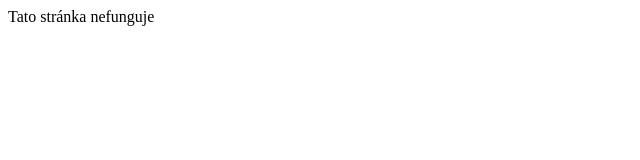
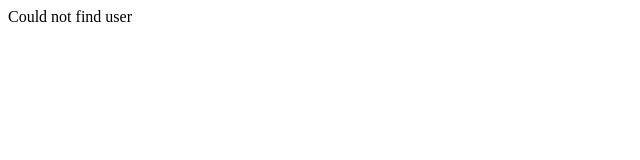
Before and after one commit to jachymdarmozroutkulhavy/ngl, a plain HTML site: page 404.html in a window 1280 px wide. Shown: the full height of the page, 0-640 px from the left. Drawn offline with Linux system fonts and the light colour scheme.

Commit message:
Update 404.html

```diff
--- a/404.html
+++ b/404.html
@@ -1,6 +1,6 @@
 <!DOCTYPE html>
 <html>
 <body>
-Tato stránka nefunguje
+Could not find user
 </body>
 </html>
```
